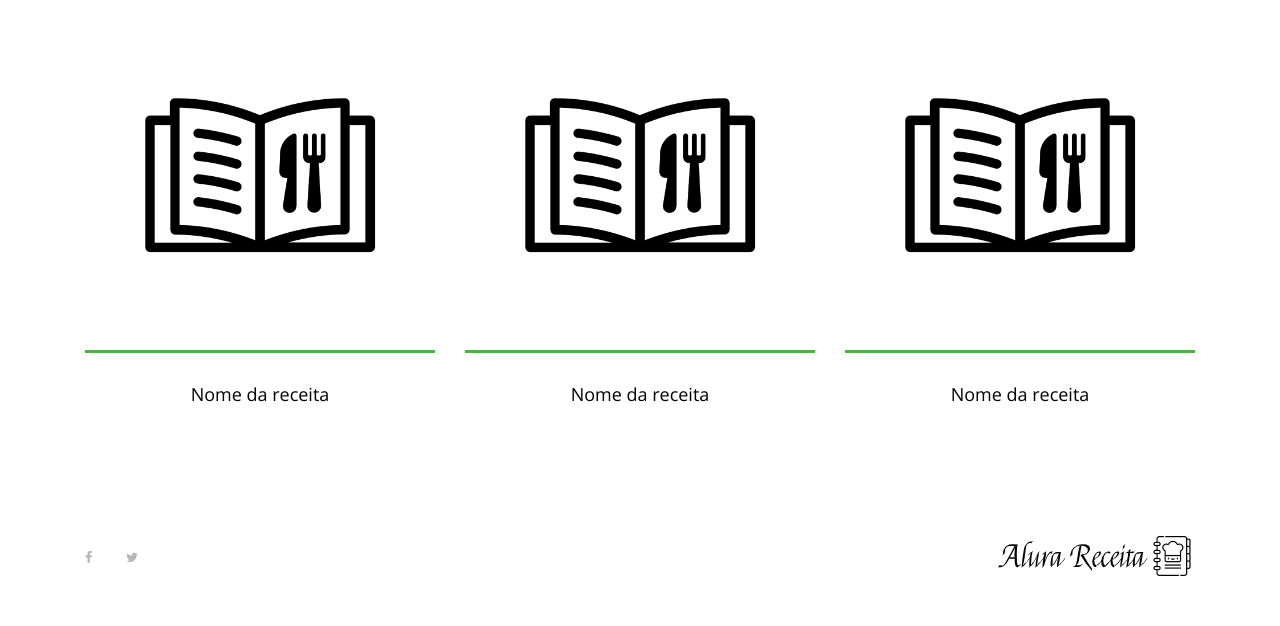
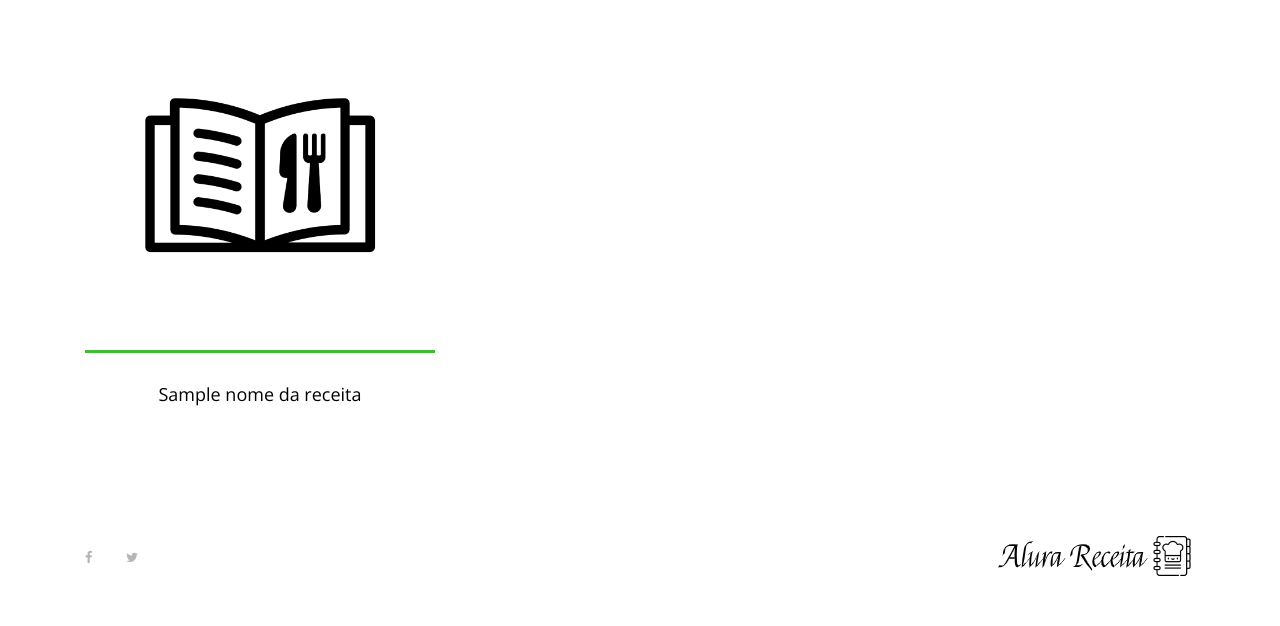
Before and after one commit to turquetti/django-alura, a Django app: template receitas/templates/index.html in a window 1280 px wide. Shown: the part 195-821 px from the top of the page. Run offline with Django 3.2, Linux system fonts and the light colour scheme; the template is opened without the code that fills it: most values are stand-ins (such as "Sample title", 1, 10 or a date in 2020); parts of the project's set-up code (start-up, migrations or seed data) failed here and were passed over; some libraries are stand-ins or nearby versions.

Commit message:
adiciona bd

```diff
--- a/receitas/templates/index.html
+++ b/receitas/templates/index.html
@@ -31,40 +31,18 @@
         <div class="container">
             <div class="row">
                 <!-- Single Best Receipe Area -->
+                {% for chave, valor in nome_das_receitas.items %}
                 <div class="col-12 col-sm-6 col-lg-4">
                     <div class="single-best-receipe-area mb-30">
                         <img src="{% static 'img/bg-img/foto_receita.png' %}" alt="">
                         <div class="receipe-content">
                             <a href="receita.html">
-                                <h5>Nome da receita</h5>
+                                <h5>{{ nome_da_receita }}</h5>
                             </a>
                         </div>
                     </div>
                 </div>
-
-                <!-- Single Best Receipe Area -->
-                <div class="col-12 col-sm-6 col-lg-4">
-                    <div class="single-best-receipe-area mb-30">
-                        <img src="{% static 'img/bg-img/foto_receita.png' %}" alt="">
-                        <div class="receipe-content">
-                            <a href="receita.html">
-                                <h5>Nome da receita</h5>
-                            </a>
-                        </div>
-                    </div>
-                </div>
-
-                <!-- Single Best Receipe Area -->
-                <div class="col-12 col-sm-6 col-lg-4">
-                    <div class="single-best-receipe-area mb-30">
-                        <img src="{% static 'img/bg-img/foto_receita.png' %}" alt="">
-                        <div class="receipe-content">
-                            <a href="receita.html">
-                                <h5>Nome da receita</h5>
-                            </a>
-                        </div>
-                    </div>
-                </div>
+                {% endfor %}
             </div>
         </div>
     </section>
```
Also changed, not shown: receitas/views.py (+9 -0 lines).
